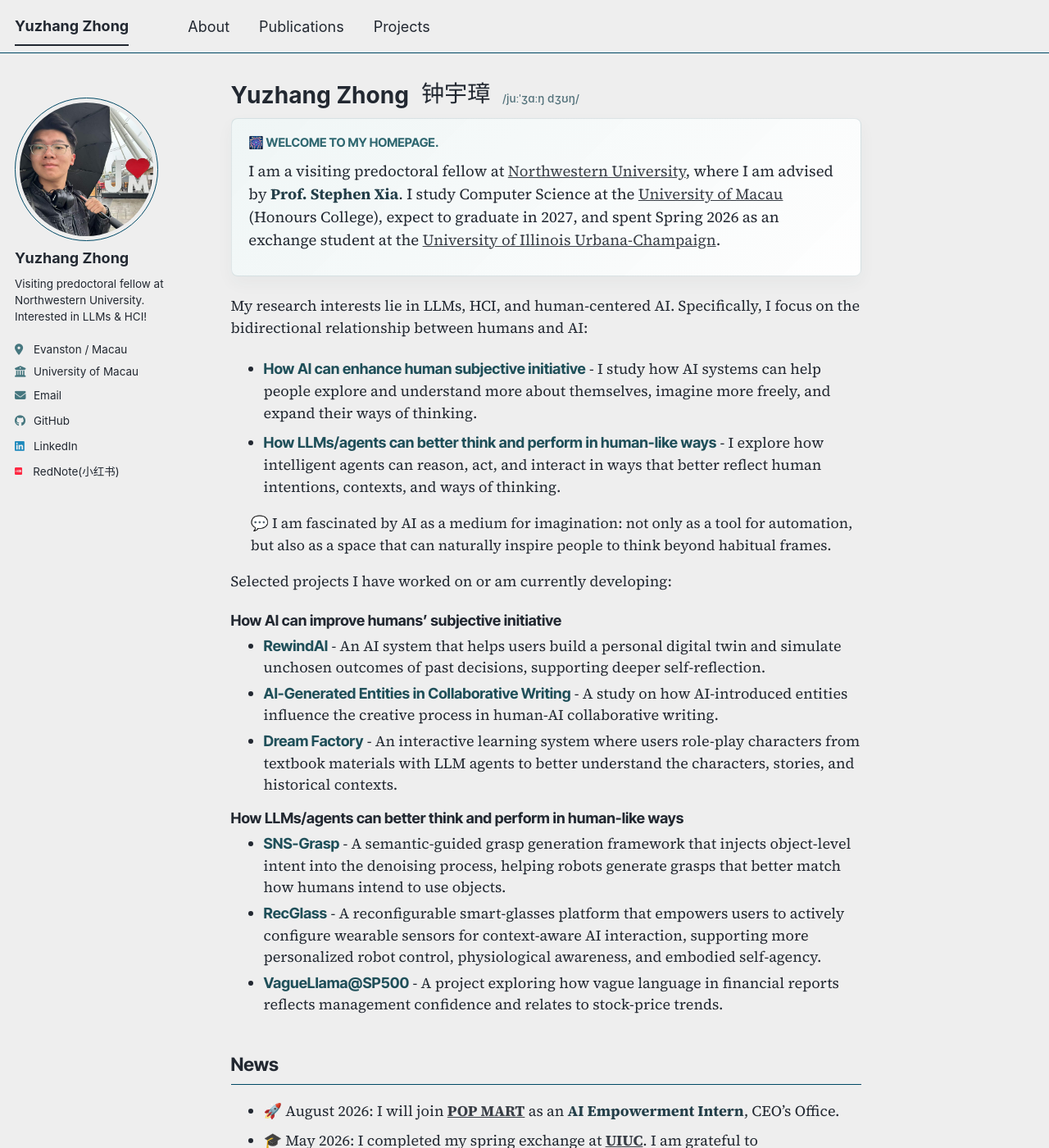
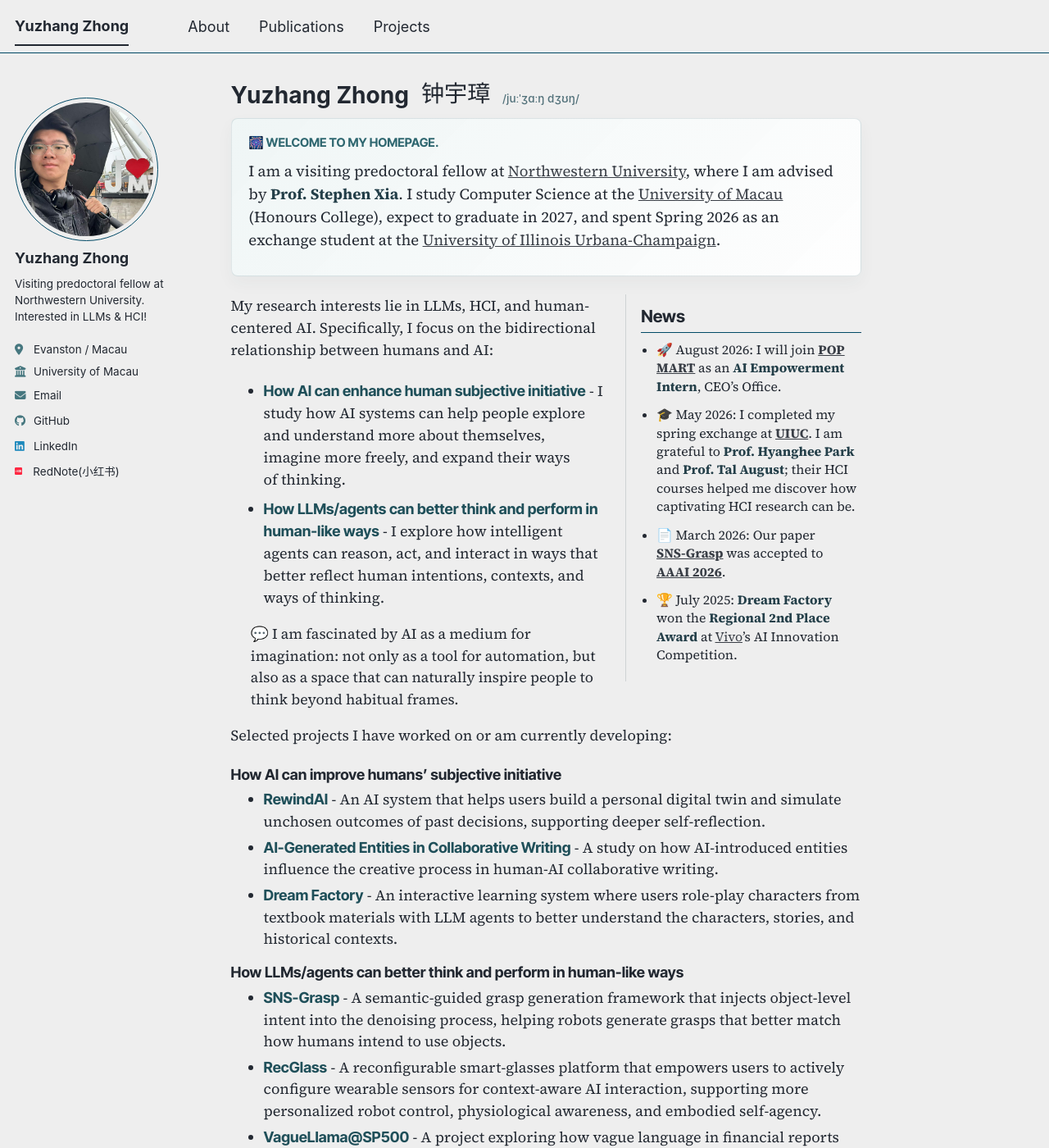
Before and after one commit to yuzhang-zhong/yuzhang-zhong.github.io, a Jekyll site: the page built from _pages/about.md, in a window 1280 px wide and 1400 px high. Shown: the whole window at 82% size. Built offline with Jekyll 4.4.1, drawn with Linux system fonts in a browser that asks for light colours; a style sheet for code colours, icons or effects is not loaded; some of the changed text lies outside the part shown.

Commit message:
Move homepage news to right column

```diff
--- a/_includes/head/custom.html
+++ b/_includes/head/custom.html
@@ -144,6 +144,38 @@
     line-height: 1.5;
   }
 
+  .home-two-column {
+    display: grid;
+    grid-template-columns: minmax(0, 1fr) minmax(16rem, 0.42fr);
+    gap: 1.35rem;
+    align-items: start;
+    margin-top: 0.8rem;
+  }
+
+  .home-news-column {
+    position: sticky;
+    top: 5rem;
+    padding: 0.85rem 0 0.1rem 1rem;
+    border-left: 1px solid rgba(44, 68, 76, 0.16);
+  }
+
+  .page__content .home-news-column h2 {
+    margin-top: 0;
+    padding-bottom: 0.3rem;
+    font-size: 1.15rem;
+  }
+
+  .page__content .home-news-column ul {
+    margin-top: 0.55rem;
+    padding-left: 1.05rem;
+  }
+
+  .page__content .home-news-column li {
+    margin-bottom: 0.65rem;
+    font-size: 0.88rem;
+    line-height: 1.42;
+  }
+
   .project-directions {
     margin: 0.55rem 0 1.1rem;
   }
@@ -279,6 +311,17 @@
   }
 
   @media screen and (max-width: 900px) {
+    .home-two-column {
+      grid-template-columns: 1fr;
+      gap: 0.6rem;
+    }
+
+    .home-news-column {
+      position: static;
+      padding: 0;
+      border-left: 0;
+    }
+
     .home-info-grid {
       grid-template-columns: 1fr;
     }
--- a/_pages/about.md
+++ b/_pages/about.md
@@ -14,6 +14,9 @@ redirect_from:
 <p class="welcome-lead">I am a visiting predoctoral fellow at <a href="https://www.northwestern.edu/">Northwestern University</a>, where I am advised by <strong>Prof.&nbsp;Stephen&nbsp;Xia</strong>. I study Computer Science at the <a href="https://www.um.edu.mo/">University of Macau</a> (Honours College), expect to graduate in 2027, and spent Spring 2026 as an exchange student at the <a href="https://illinois.edu/">University of Illinois Urbana-Champaign</a>.</p>
 </section>
 
+<section class="home-two-column" markdown="1">
+<div class="home-main-column" markdown="1">
+
 My research interests lie in LLMs, HCI, and human-centered AI. Specifically, I
 focus on the bidirectional relationship between humans and AI:
 
@@ -21,6 +24,19 @@ focus on the bidirectional relationship between humans and AI:
 - <span class="project-name">How LLMs/agents can better think and perform in human-like ways</span> - I explore how intelligent agents can reason, act, and interact in ways that better reflect human intentions, contexts, and ways of thinking.
 
 <p class="imagination-note">💬 I am fascinated by AI as a medium for imagination: not only as a tool for automation, but also as a space that can naturally inspire people to think beyond habitual frames.</p>
+
+</div>
+<aside class="home-news-column" markdown="1">
+
+## News
+
+- 🚀 August 2026: I will join <strong><a href="https://www.popmart.com/">POP MART</a></strong> as an <strong>AI Empowerment Intern</strong>, CEO's Office.
+- 🎓 May 2026: I completed my spring exchange at <strong><a href="https://illinois.edu/">UIUC</a></strong>. I am grateful to <strong>Prof.&nbsp;Hyanghee&nbsp;Park</strong> and <strong>Prof.&nbsp;Tal&nbsp;August</strong>; their HCI courses helped me discover how captivating HCI research can be.
+- 📄 March 2026: Our paper <strong><a href="{{ base_path }}/publication/2026-sns-grasp">SNS-Grasp</a></strong> was accepted to <strong><a href="https://aaai.org/conference/aaai/aaai-26/">AAAI 2026</a></strong>.
+- 🏆 July 2025: <strong>Dream Factory</strong> won the <strong>Regional 2nd Place Award</strong> at <a href="https://www.vivo.com/">Vivo</a>'s AI Innovation Competition.
+
+</aside>
+</section>
 
 Selected projects I have worked on or am currently developing:
 
@@ -39,13 +55,6 @@ Selected projects I have worked on or am currently developing:
 - <span class="project-name">VagueLlama@SP500</span> - A project exploring how vague language in financial reports reflects management confidence and relates to stock-price trends.
 
 </section>
-
-## News
-
-- 🚀 August 2026: I will join <strong><a href="https://www.popmart.com/">POP MART</a></strong> as an <strong>AI Empowerment Intern</strong>, CEO's Office.
-- 🎓 May 2026: I completed my spring exchange at <strong><a href="https://illinois.edu/">UIUC</a></strong>. I am grateful to <strong>Prof.&nbsp;Hyanghee&nbsp;Park</strong> and <strong>Prof.&nbsp;Tal&nbsp;August</strong>; their HCI courses helped me discover how captivating HCI research can be.
-- 📄 March 2026: Our paper <strong><a href="{{ base_path }}/publication/2026-sns-grasp">SNS-Grasp</a></strong> was accepted to <strong><a href="https://aaai.org/conference/aaai/aaai-26/">AAAI 2026</a></strong>.
-- 🏆 July 2025: <strong>Dream Factory</strong> won the <strong>Regional 2nd Place Award</strong> at <a href="https://www.vivo.com/">Vivo</a>'s AI Innovation Competition.
 
 ## Beyond Research
 
```
